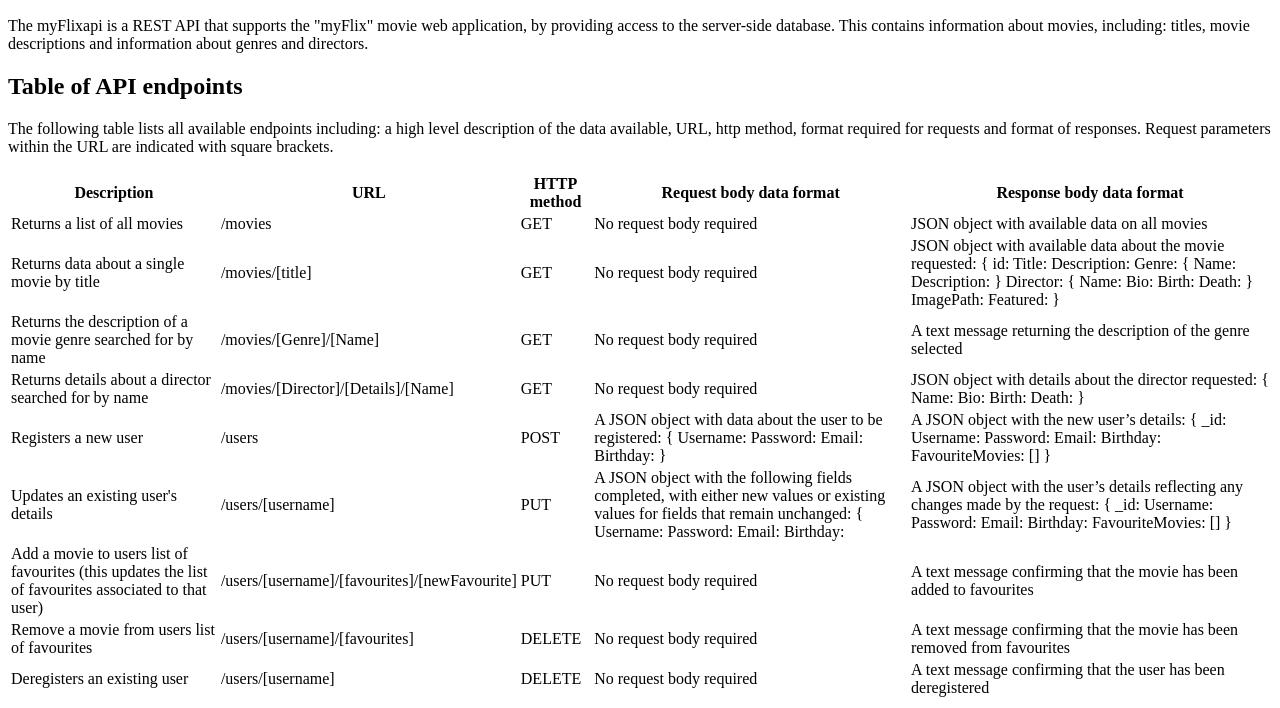
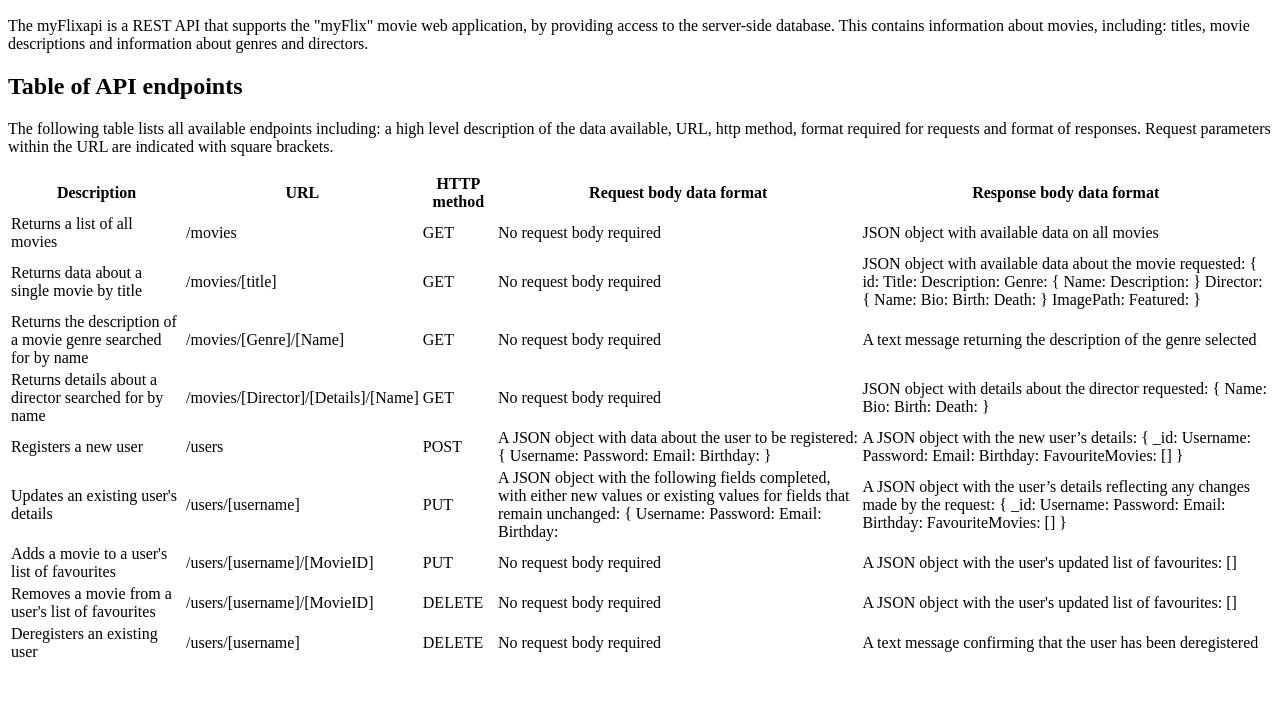
Before and after one commit to Penny167/myFlix, a website: page public/documentation.html in a window 1280 px wide. Shown: the part 110-818 px from the top of the page. Drawn offline with Linux system fonts and the light colour scheme.

Commit message:
Added requests to add and delete favourite movies and updated documentation to reflect the new urls and data formats accordingly.

```diff
--- a/public/documentation.html
+++ b/public/documentation.html
@@ -126,18 +126,18 @@
       </td>
     </tr>
     <tr>
-      <td>Add a movie to users list of favourites (this updates the list of favourites associated to that user)</td>
-      <td>/users/[username]/[favourites]/[newFavourite]</td>
+      <td>Adds a movie to a user's list of favourites</td>
+      <td>/users/[username]/[MovieID]</td>
       <td>PUT</td>
       <td>No request body required</td>
-      <td>A text message confirming that the movie has been added to favourites</td>
+      <td>A JSON object with the user's updated list of favourites: []</td>
     </tr>
     <tr>
-      <td>Remove a movie from users list of favourites</td>
-      <td>/users/[username]/[favourites]</td>
+      <td>Removes a movie from a user's list of favourites</td>
+      <td>/users/[username]/[MovieID]</td>
       <td>DELETE</td>
       <td>No request body required</td>
-      <td>A text message confirming that the movie has been removed from favourites</td>
+      <td>A JSON object with the user's updated list of favourites: []</td>
     </tr>
     <tr>
       <td>Deregisters an existing user</td>
```
Also changed, not shown: index.js (+30 -15 lines).
